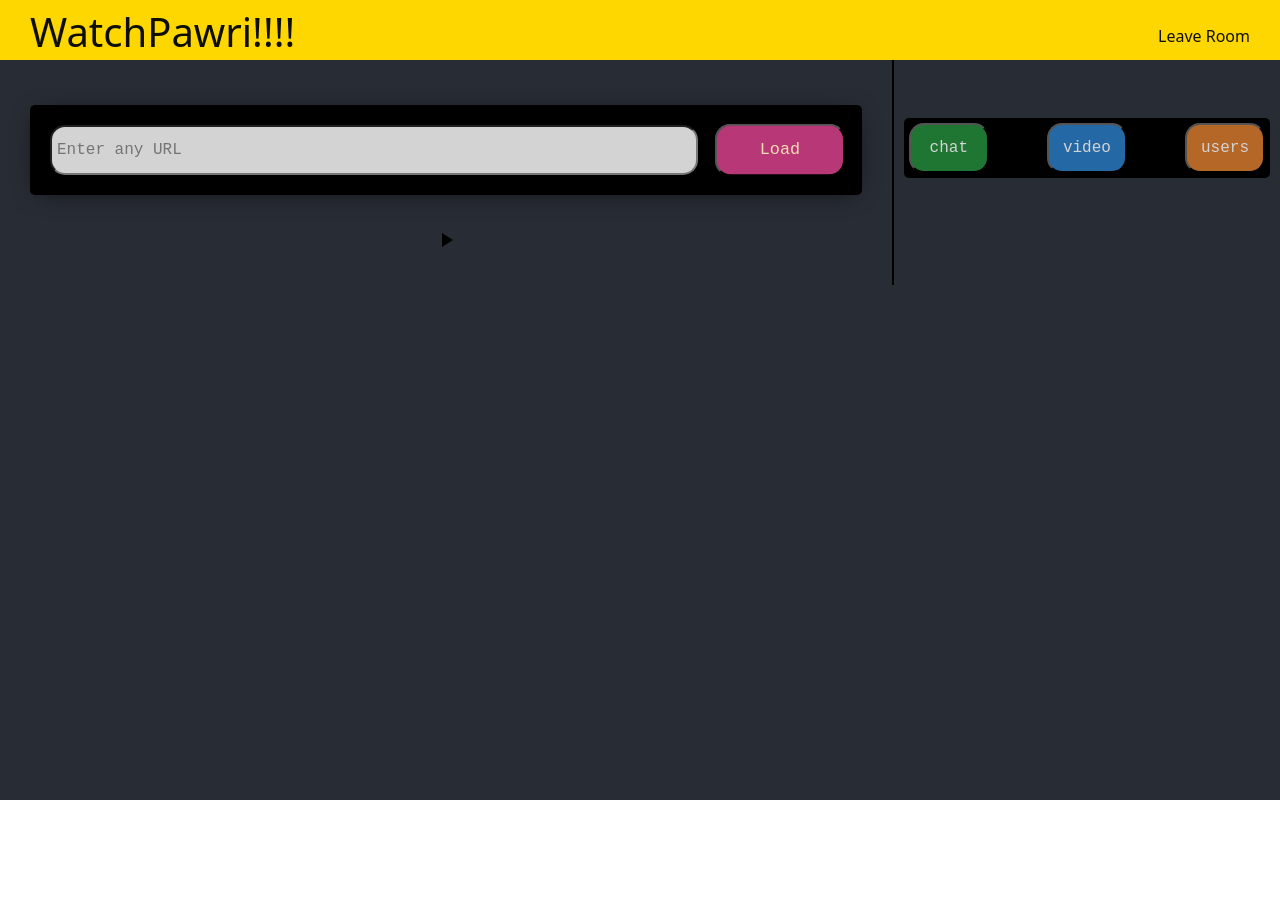
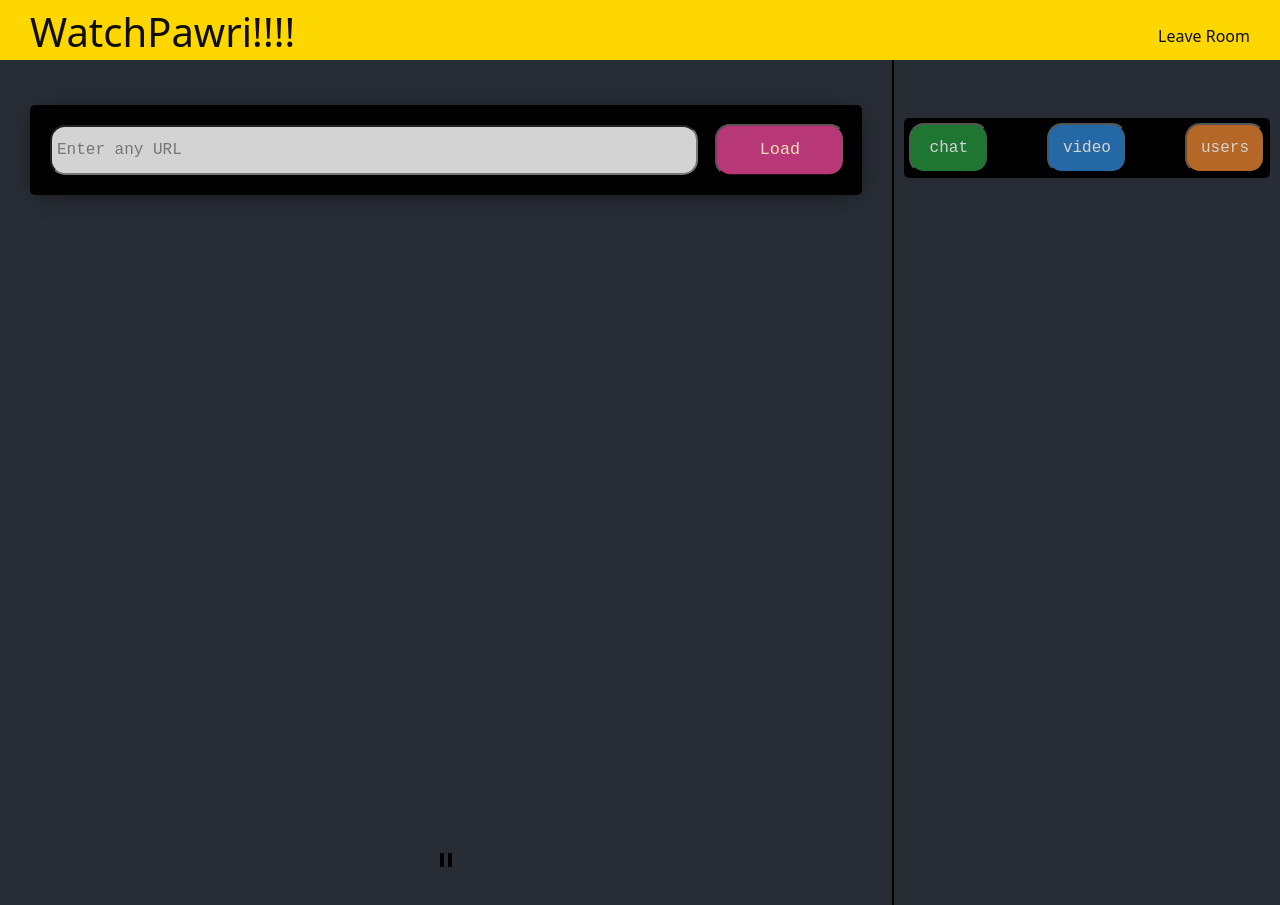
Before and after one commit to FABhishek/WatchPawrii, a React (Create React App) app: page /room in a window 1280 px wide. Before the commit the page ends 800 px from the top, so only its background shows below. Built offline with nearby package versions, Linux system fonts and the light colour scheme.

Commit message:
new commit

```diff
--- a/src/Room.css
+++ b/src/Room.css
@@ -44,7 +44,7 @@
 }
 
 .video-container #player {
-   /* height: 620px; */
+   height: 620px;
    display: flex;
    margin: 15px auto;
    max-width: 1000px;
@@ -60,6 +60,7 @@
 .play-pause
 {
    color:white;
+   position: absolute;
 }
 
 .chat-controls
--- a/src/Room.js
+++ b/src/Room.js
@@ -10,7 +10,7 @@ import PauseIcon from "@material-ui/icons/Pause";
 
 function Room() {
   const [link, setLink] = useState("");
-  const [playing, setPlaying] = useState(true);
+  const [playing, setPlaying] = useState(false);
 
   const getLink = (event) => {
     event.preventDefault();
@@ -43,7 +43,7 @@ function Room() {
             <ReactPlayer
               url={link}
               width="100%"
-              height="50%"
+              height="100%"
               controls={false}
               playing={playing}
             />
```
